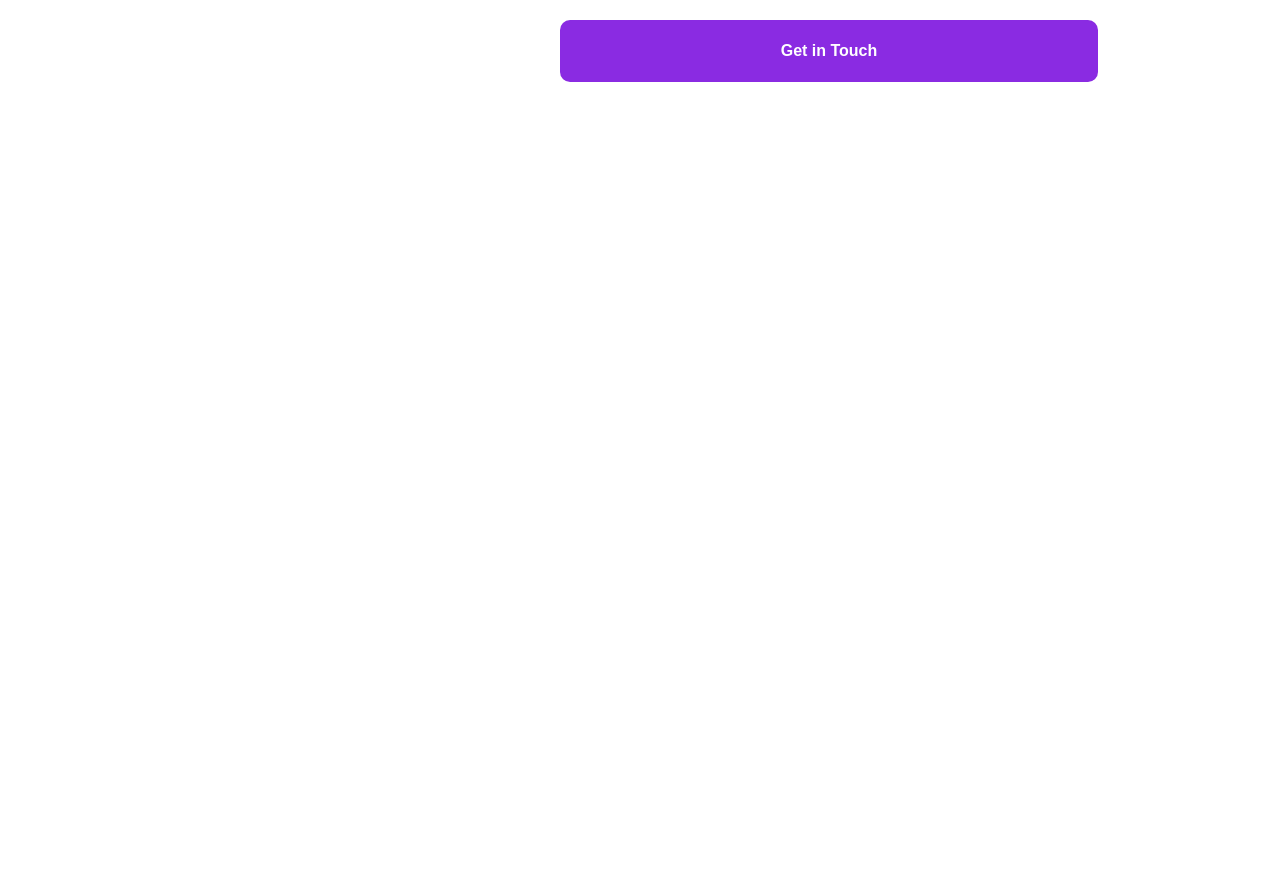
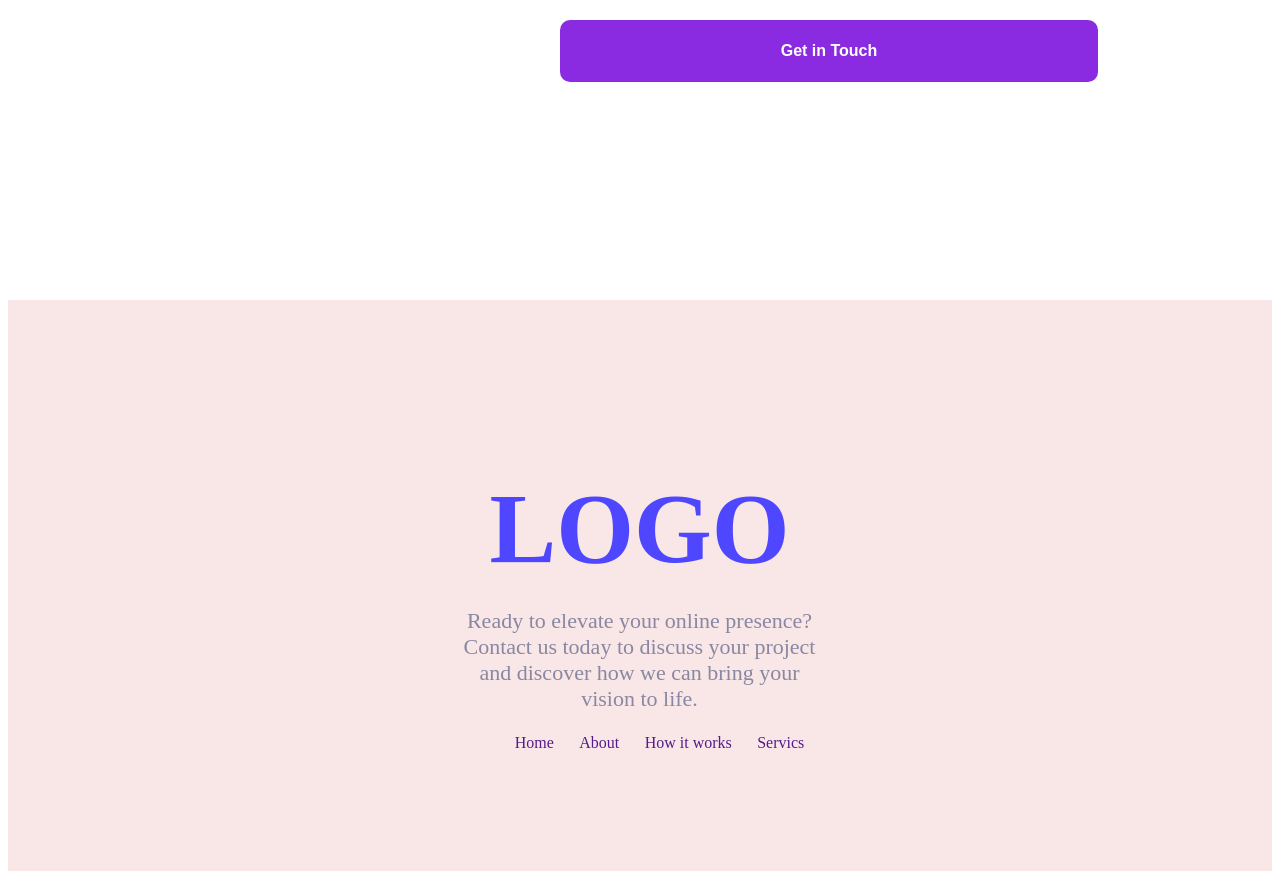
Before and after one commit to mdemonhossain6631/B12A01-landing-launchpad-main, a plain HTML site: page index.html in a window 1280 px wide. Shown: the part 3223-4102 px from the top of the page. Before the commit the page ends 3523 px from the top, so only its background shows below. Drawn offline with Linux system fonts and the light colour scheme.

Commit message:
4th commit

```diff
--- a/Styles/Styles.css
+++ b/Styles/Styles.css
@@ -210,3 +210,38 @@
     border: none;
 
 }
+
+.btn-primary-2:hover{
+    background-color: orange;
+}
+
+/* footer section styles */
+footer{
+    background-color: #f9e7e7;
+}
+.footer-section{
+    text-align: center;
+    padding: 104px 455px 103px 454px;
+    margin-top: 14px;
+}
+.footer-logo{
+    font-size: 100px;
+    font-weight: bolder;
+    color: #4E47FF;
+    margin-bottom: 0px;
+}
+
+.footer-subtitle{
+    font-size: 22px;
+    font-weight: normal;
+    color: #8987A1;
+}
+nav ul li a{
+    text-decoration: none;
+}
+nav ul{
+    display: flex;
+    justify-content: space-around;
+    list-style: none;
+    color: #8987A1;
+}
--- a/index.html
+++ b/index.html
@@ -130,7 +130,18 @@
 
     </main>
     <footer>
-
+        <div class="footer-section">
+            <h1 class="footer-logo">LOGO</h1>
+            <p class="footer-subtitle">Ready to elevate your online presence? Contact us today to discuss your project and discover how we can bring your vision to life.</p>
+            <nav>
+                <ul>
+                    <li><a href="">Home</a></li>
+                    <li><a href="">About</a></li>
+                    <li><a href="">How it works</a></li>
+                    <li><a href="">Servics</a></li>
+                </ul>
+            </nav>
+        </div>
     </footer>
 </body>
 </html>
```
